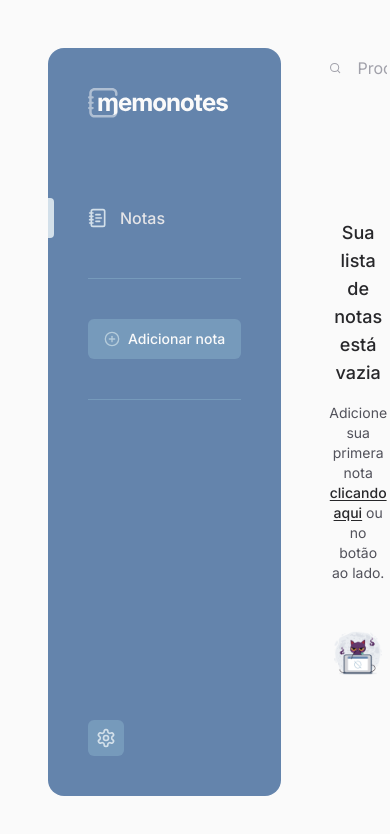
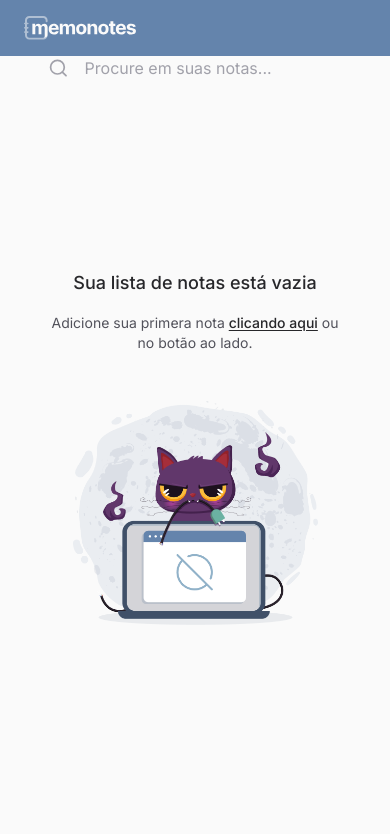
Before and after one commit to julianosill/memonotes, a Next.js app: page / in a window 390 px wide. Shown: the top 834 px of the page. Built offline with nearby package versions, Linux system fonts and the light colour scheme.

Commit message:
style(sidebar): make sidebar responsive

```diff
--- a/package.json
+++ b/package.json
@@ -10,6 +10,7 @@
   },
   "dependencies": {
     "@radix-ui/react-alert-dialog": "^1.0.5",
+    "@radix-ui/react-collapsible": "^1.0.3",
     "@radix-ui/react-dialog": "^1.0.5",
     "@radix-ui/react-dropdown-menu": "^2.0.6",
     "@radix-ui/react-popover": "^1.0.7",
@@ -38,6 +39,7 @@
     "eslint-plugin-simple-import-sort": "^12.0.0",
     "postcss": "^8",
     "prettier-plugin-tailwindcss": "^0.5.12",
+    "tailwind-scrollbar": "^3.1.0",
     "tailwindcss": "^3.3.0",
     "typescript": "^5"
   }
--- a/src/components/sidebar/add-note-button.tsx
+++ b/src/components/sidebar/add-note-button.tsx
@@ -6,22 +6,24 @@ import { useRouter } from 'next/navigation'
 import { Button } from '../ui/button'
 
 interface AddNoteButtonProps {
+  onNavigation: () => void
   to: string
 }
 
-export function AddNoteButton({ to }: AddNoteButtonProps) {
+export function AddNoteButton({ to, onNavigation }: AddNoteButtonProps) {
   const router = useRouter()
 
   function handleNavigation() {
+    onNavigation()
     router.push(to)
   }
 
   return (
     <Button
       onClick={handleNavigation}
-      className="group whitespace-nowrap bg-memonotes-500 text-sm dark:bg-memonotes-800 dark:hover:bg-memonotes-700 dark:hover:text-white"
+      className="group h-12 w-full whitespace-nowrap bg-memonotes-500 text-base dark:bg-memonotes-800 dark:hover:bg-memonotes-700 dark:hover:text-white md:h-10 md:text-sm"
     >
-      <CirclePlus className="size-4 text-memonotes-300 transition-colors group-hover:text-primary dark:group-hover:text-white" />
+      <CirclePlus className="size-5 text-memonotes-300 transition-colors group-hover:text-primary dark:group-hover:text-white md:size-4" />
       Adicionar nota
     </Button>
   )
--- a/src/components/sidebar/index.tsx
+++ b/src/components/sidebar/index.tsx
@@ -1,5 +1,10 @@
-import { NotebookText } from 'lucide-react'
+'use client'
+
+import * as Collapsible from '@radix-ui/react-collapsible'
+import { Menu, NotebookText, X } from 'lucide-react'
 import Link from 'next/link'
+import { useState } from 'react'
+import { twMerge } from 'tailwind-merge'
 
 import { LogoMemonotes } from '../logo/memonotes'
 import { AddNoteButton } from './add-note-button'
@@ -8,27 +13,63 @@ import { Settings } from './settings'
 import { Tags } from './tags'
 
 export function Sidebar() {
+  const [open, setOpen] = useState(false)
+
+  function handleCloseMenu() {
+    setOpen(false)
+  }
+
   return (
-    <aside className="relative flex flex-col gap-20 rounded-2xl bg-memonotes-600 p-10 dark:bg-memonotes-900 ">
+    <Collapsible.Root
+      open={open}
+      onOpenChange={setOpen}
+      className={twMerge(
+        'flex flex-col bg-memonotes-600 dark:bg-memonotes-900',
+        'fixed left-0 top-0 z-10 w-full overflow-y-auto px-6 py-1 data-[state=open]:bottom-0',
+        'md:bottom-12 md:left-12 md:top-12 md:w-[16rem] md:rounded-2xl md:p-10 md:data-[state=open]:bottom-12',
+        'scrollbar-thin scrollbar-track-transparent scrollbar-thumb-memonotes-400 dark:scrollbar-thumb-memonotes-600',
+      )}
+    >
+      <div className="flex items-center justify-between py-3">
         <Link href="/">
-        <LogoMemonotes className="h-fit w-full max-w-[140px] fill-primary-foreground hover:fill-white" />
+          <LogoMemonotes className="h-fit w-full max-w-[112px] fill-primary-foreground hover:fill-white md:max-w-full" />
         </Link>
+        <Collapsible.Trigger className="md:hidden">
+          {open ? (
+            <>
+              <X className="size-6 text-accent-foreground" />
+              <span className="sr-only">Fechar menu</span>
+            </>
+          ) : (
+            <>
+              <Menu className="size-6 text-accent-foreground" />
+              <span className="sr-only">Abrir menu</span>
+            </>
+          )}
+        </Collapsible.Trigger>
+      </div>
 
-      <div className="space-y-10">
+      <Collapsible.Content
+        forceMount
+        className={twMerge(
+          'flex flex-1 flex-col py-6',
+          'data-[state=closed]:hidden md:pb-0 md:pt-8 md:data-[state=closed]:flex',
+        )}
+      >
+        <div className="flex flex-1 flex-col gap-6 pb-12 md:pb-10">
           <nav>
-          <NavItem href="/" icon={<NotebookText />}>
+            <NavItem href="/" onClick={handleCloseMenu} icon={<NotebookText />}>
               Notas
             </NavItem>
           </nav>
-        <section className="flex flex-col gap-2 border-y border-memonotes-500 py-10 dark:border-memonotes-800">
-          <AddNoteButton to="/add" />
+          <section className="w-full border-y border-memonotes-500 py-6 dark:border-memonotes-800">
+            <AddNoteButton onNavigation={handleCloseMenu} to="/add" />
           </section>
-        <Tags />
+          <Tags onNavigation={handleCloseMenu} />
         </div>
 
-      <div className="mt-auto">
         <Settings />
-      </div>
-    </aside>
+      </Collapsible.Content>
+    </Collapsible.Root>
   )
 }
--- a/src/components/sidebar/nav-item.tsx
+++ b/src/components/sidebar/nav-item.tsx
@@ -17,7 +17,7 @@ export function NavItem({ icon: Icon, children, ...props }: NavItemProps) {
   return (
     <Link
       className={twMerge(
-        'group flex items-center gap-3 py-2 font-medium',
+        'group flex items-center gap-3 py-2 text-lg font-medium md:text-base',
         'text-zinc-200 hover:text-white',
         'dark:text-zinc-300 dark:hover:text-white',
         props.className,
@@ -28,7 +28,7 @@ export function NavItem({ icon: Icon, children, ...props }: NavItemProps) {
         <Icon.type
           {...Icon.props}
           className={twMerge(
-            'size-5 group-hover:text-white',
+            'size-6 group-hover:text-white md:size-5',
             isActive
               ? 'text-memonotes-200 dark:text-memonotes-300'
               : 'text-memonotes-400 dark:text-memonotes-600',
--- a/src/components/sidebar/settings/index.tsx
+++ b/src/components/sidebar/settings/index.tsx
@@ -28,14 +28,14 @@ export function Settings() {
         <DropdownMenu.Trigger asChild ref={dropdownTriggerRef}>
           <Button
             className={twMerge(
-              'group h-fit p-2',
+              'group h-fit w-fit p-2',
               'bg-memonotes-500 text-memonotes-200',
               'hover:bg-memonotes-700 hover:text-memonotes-100',
               'dark:bg-memonotes-800 dark:text-memonotes-400 dark:hover:bg-memonotes-950',
             )}
             aria-label="Configurações"
           >
-            <SettingsIcon className="size-5 group-hover:animate-revolve" />
+            <SettingsIcon className="size-6 group-hover:animate-revolve md:size-5" />
           </Button>
         </DropdownMenu.Trigger>
 
@@ -44,7 +44,7 @@ export function Settings() {
             align="start"
             sideOffset={4}
             side="top"
-            className="space-y-4 rounded-md bg-background p-6 shadow-lg ring-1 ring-border-soft"
+            className="z-10 space-y-4 rounded-md bg-background p-6 shadow-lg ring-1 ring-border-soft"
           >
             <DropdownMenu.Group className="space-y-1">
               <DropdownMenu.Label className="pb-1 text-sm font-semibold">
--- a/src/components/sidebar/tags.tsx
+++ b/src/components/sidebar/tags.tsx
@@ -4,7 +4,11 @@ import Link from 'next/link'
 
 import { useStore } from '@/app/store'
 
-export function Tags() {
+interface TagsProps {
+  onNavigation: () => void
+}
+
+export function Tags({ onNavigation }: TagsProps) {
   const { notes } = useStore((store) => {
     return { notes: store.notes }
   })
@@ -14,17 +18,18 @@ export function Tags() {
   if (!uniqueTags || uniqueTags.length === 0) return null
 
   return (
-    <section>
-      <span className="text-sm font-semibold text-memonotes-300 dark:text-memonotes-400">
+    <section className="flex flex-1 flex-col">
+      <span className="text-base font-semibold text-memonotes-300 dark:text-memonotes-400 md:text-sm">
         Tags
       </span>
 
-      <div className="mt-6 flex flex-col items-start gap-4">
+      <div className="mt-6 flex flex-col gap-4 md:mt-4 md:gap-3">
         {uniqueTags.map((tag) => (
           <Link
             key={tag}
+            onClick={onNavigation}
             href={`/tag/${tag}`}
-            className="text-sm font-medium text-zinc-200 hover:text-white dark:text-zinc-300 dark:hover:text-white"
+            className="text-base font-medium text-zinc-200 hover:text-white dark:text-zinc-300 dark:hover:text-white md:text-sm"
           >
             {tag}
           </Link>
--- a/tailwind.config.ts
+++ b/tailwind.config.ts
@@ -9,6 +9,9 @@ const config: Config = {
   ],
   theme: {
     extend: {
+      gridTemplateColumns: {
+        app: '16rem 1fr',
+      },
       fontFamily: {
         sans: ['var(--font-inter)', 'ui-sans-serif', 'system-ui', 'sans-serif'],
       },
@@ -73,6 +76,6 @@ const config: Config = {
       },
     },
   },
-  plugins: [],
+  plugins: [require('tailwind-scrollbar')],
 }
 export default config
```
Also changed, not shown: 1 other file (tests, documents, lock files or other folders). Lines whose indentation alone changed are shown as unchanged.
